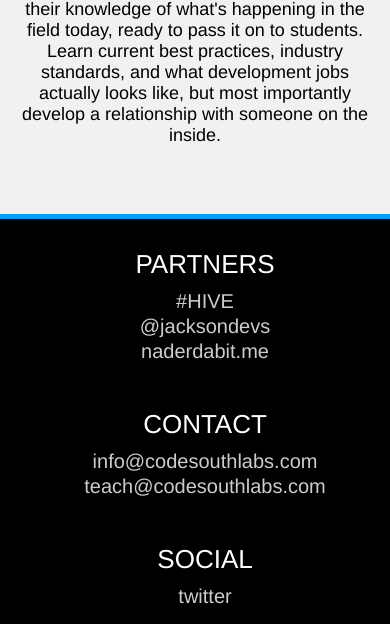
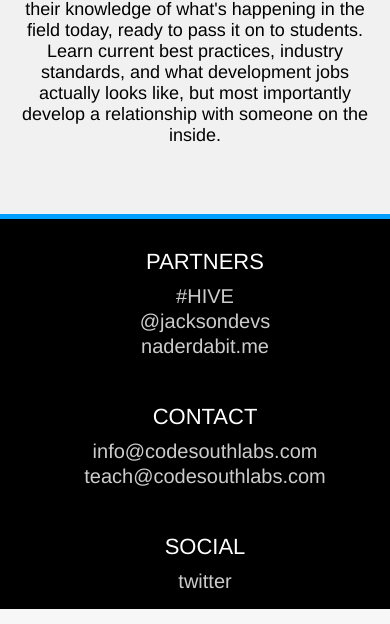
Before and after one commit to dabit3/codesouthlabs, a PHP site: page /index.php in a window 390 px wide. Shown: the part 1774-2398 px from the top of the page. Run offline with PHP 8.4, Linux system fonts and the light colour scheme; some libraries are stand-ins or nearby versions.

Commit message:
changed responsive css in footer

```diff
--- a/css/main.css
+++ b/css/main.css
@@ -1164,7 +1164,7 @@
 	}
 
 	.footer-row-heading {
-		font-size:26px;
+		font-size:22px;
 	}
 
 	.footerul li {
```
